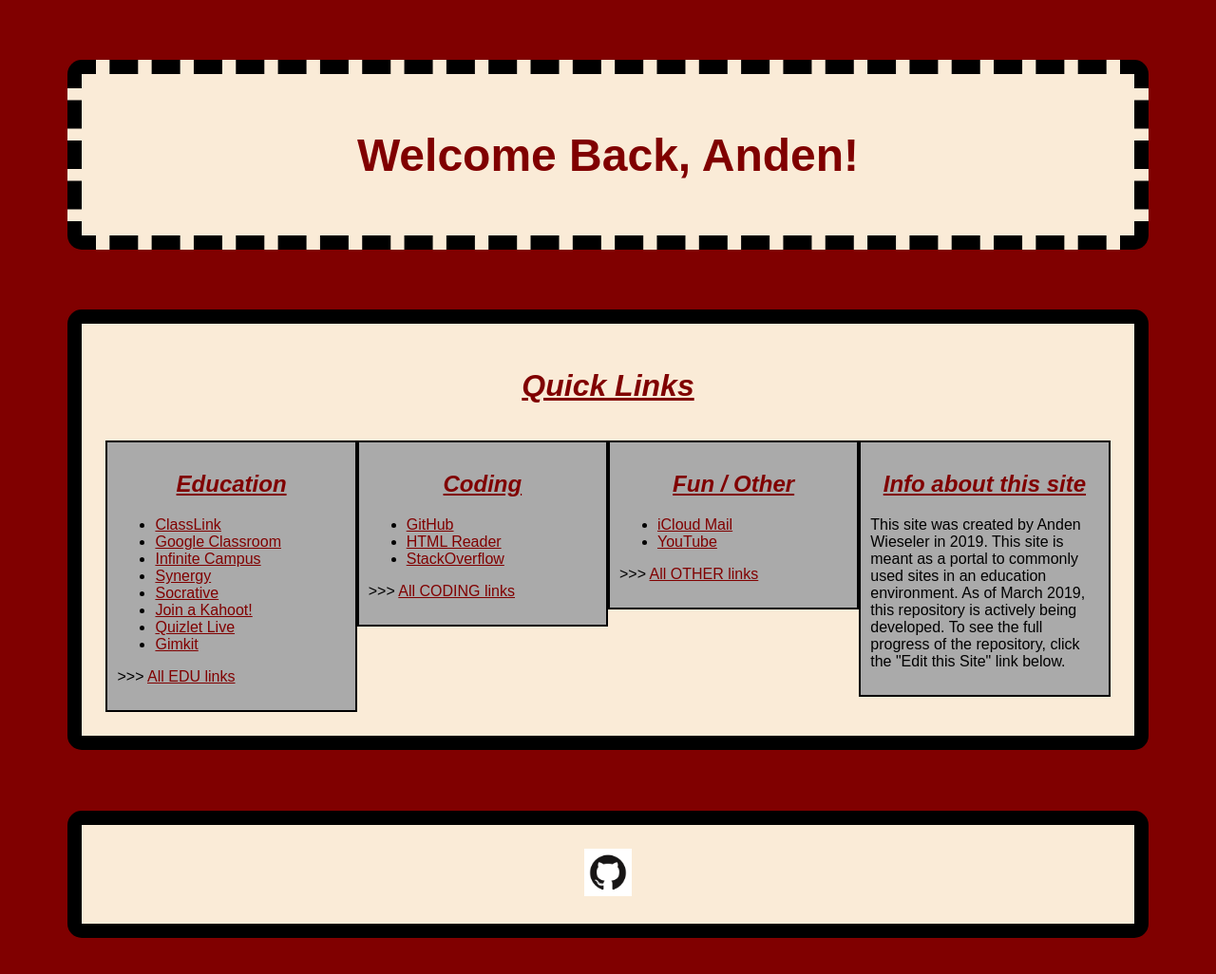
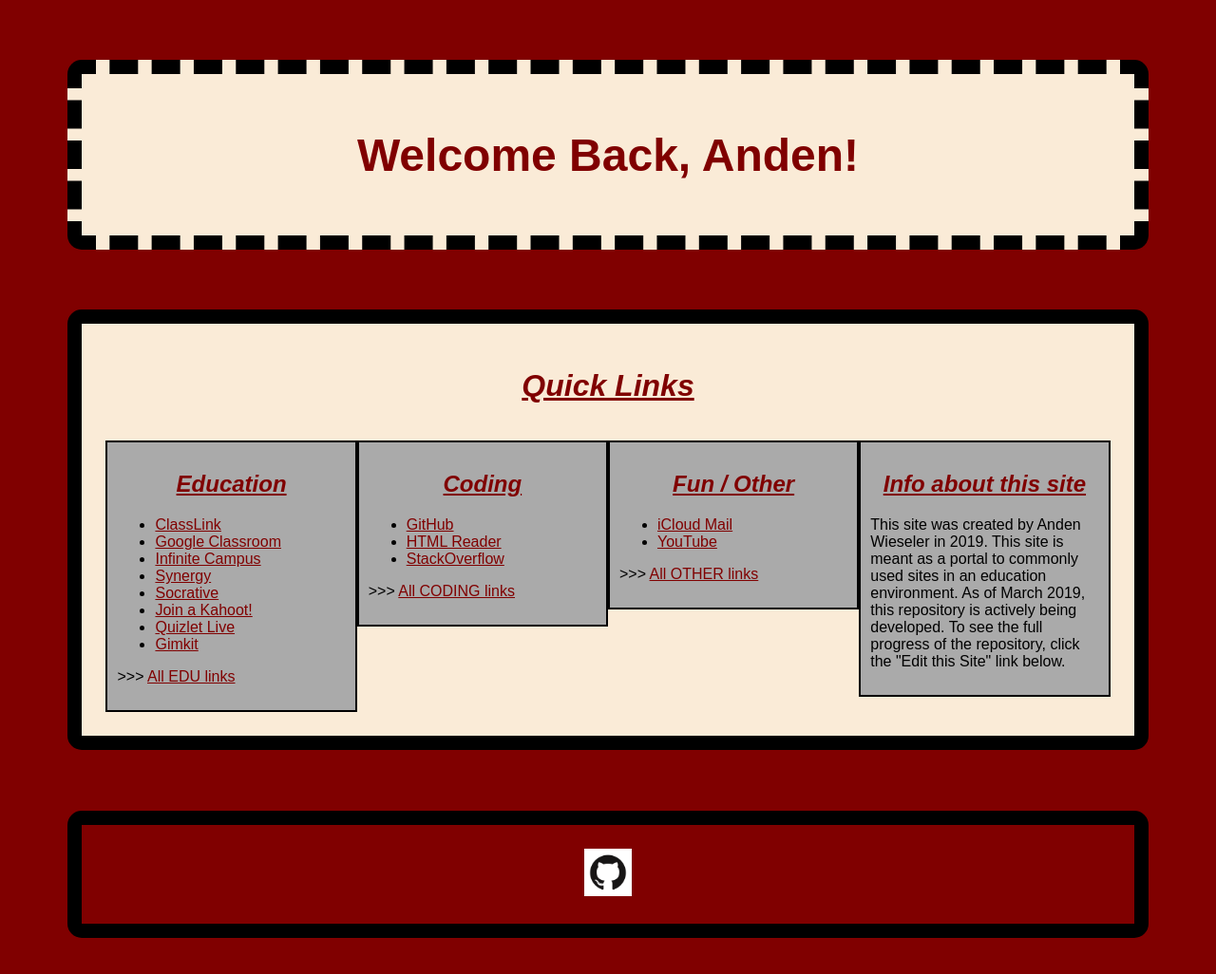
Before and after one commit to yourlocaltechboi/start-gp, a plain HTML site: page home.html in a window 1280 px wide. Shown: the whole page at 95% size. Drawn offline with Linux system fonts and the light colour scheme.

Commit message:
Update home.html

```diff
--- a/home.html
+++ b/home.html
@@ -80,7 +80,7 @@
                 </div>
             </div>
         </div>
-        <div class="quick-links center-underline-title">
+        <div class="quick-links-noback center-underline-title">
             <a href="gitub-repo"><img src="icons/GitHub-Mark.png" class="gitlogo"></a>
         </div>
     </body>
```
